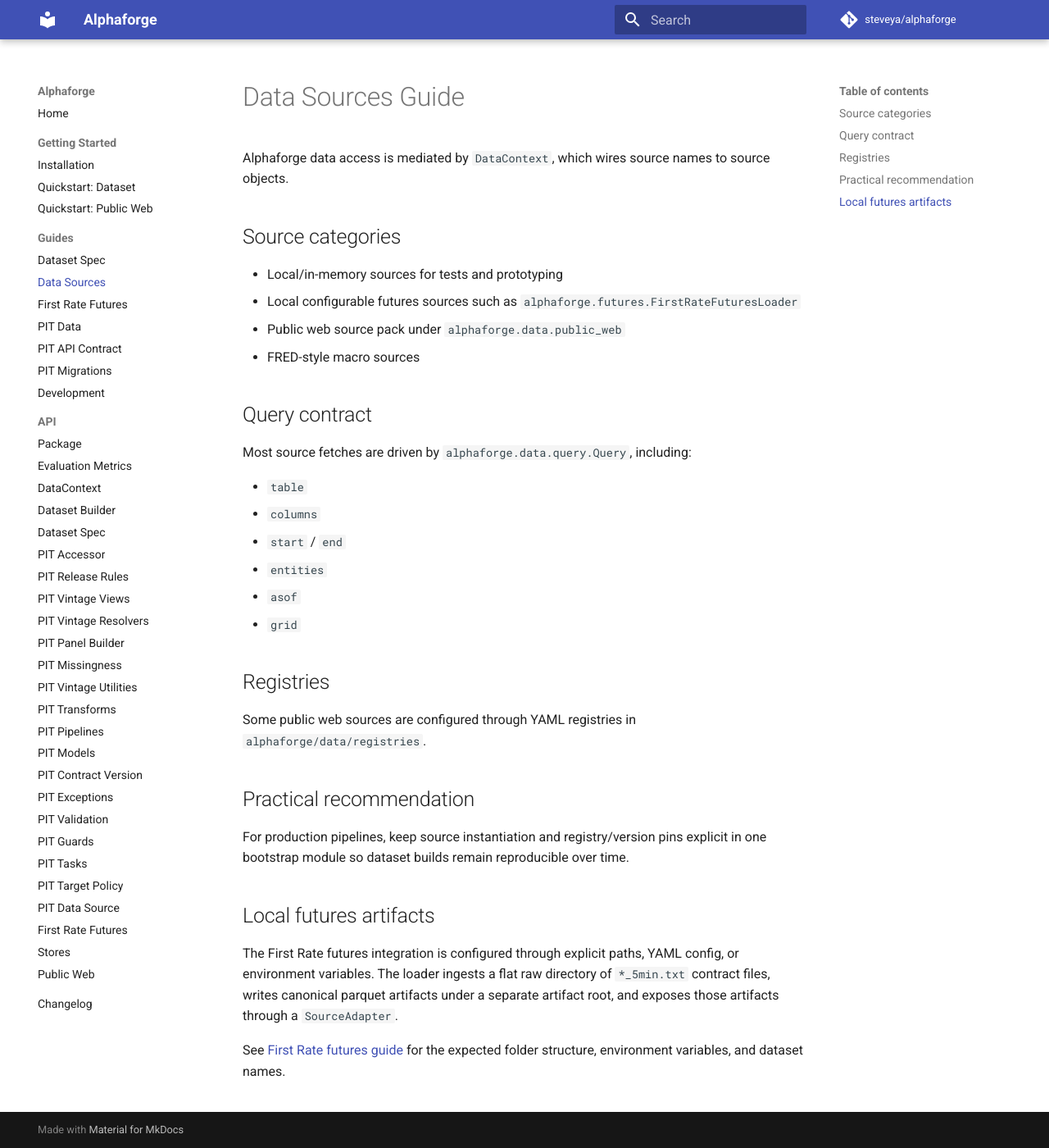
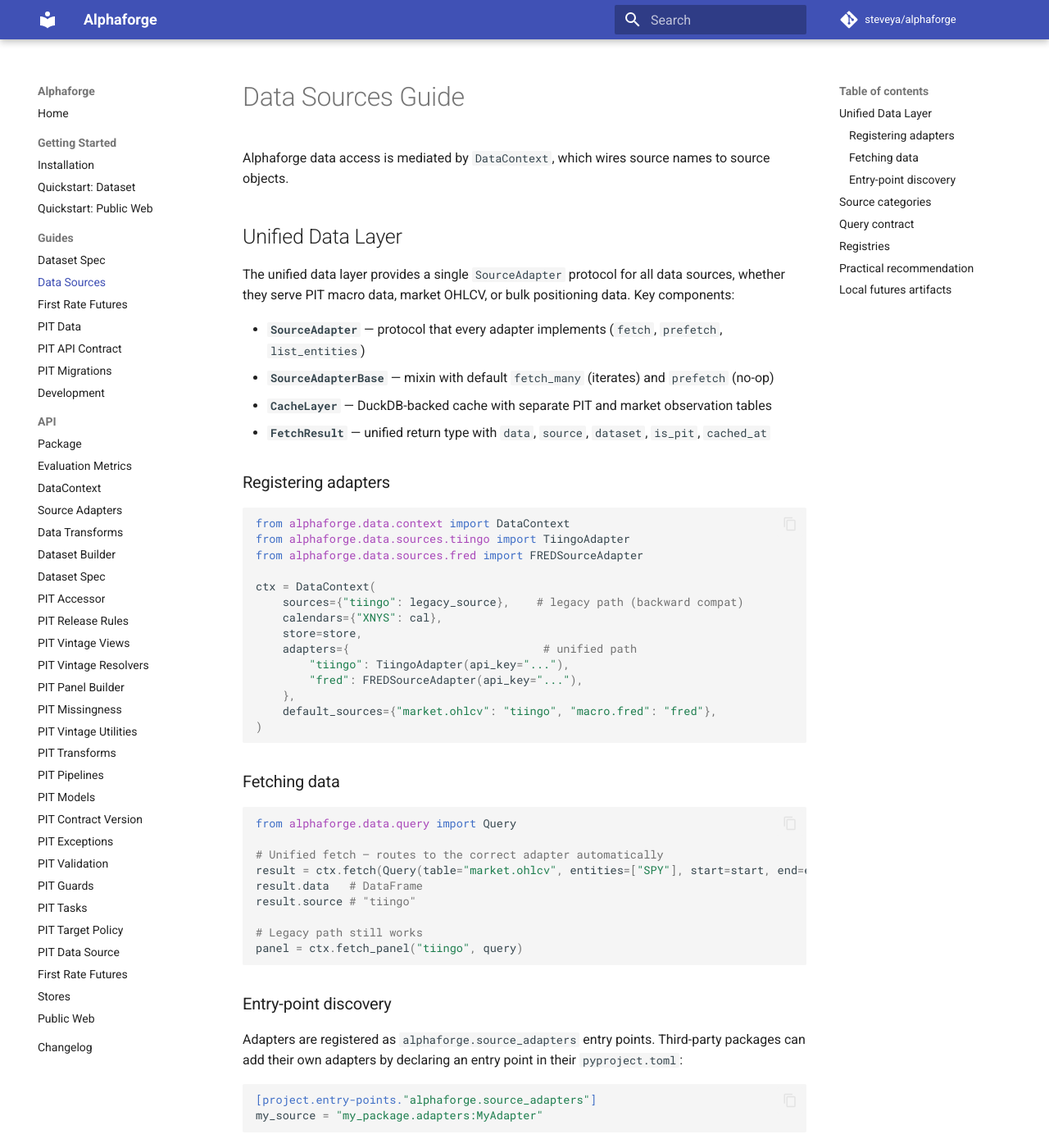
Before and after one commit to steveya/alphaforge, an MkDocs documentation site: the page built from docs/guides/data-sources.md, in a window 1280 px wide and 1400 px high. Shown: the whole window at 82% size. Built offline with MkDocs 1.6.1 and Material for MkDocs 9.7.7, drawn with Linux system fonts in a browser that asks for light colours; comment, search, counter and statistics services are not loaded; some of the changed text lies outside the part shown.

Commit message:
Add source adapter discovery docs

````diff
--- a/docs/guides/data-sources.md
+++ b/docs/guides/data-sources.md
@@ -1,6 +1,66 @@
 # Data Sources Guide
 
 Alphaforge data access is mediated by `DataContext`, which wires source names to source objects.
+
+## Unified Data Layer
+
+The unified data layer provides a single `SourceAdapter` protocol for all data sources, whether they serve PIT macro data, market OHLCV, or bulk positioning data. Key components:
+
+- **`SourceAdapter`** — protocol that every adapter implements (`fetch`, `prefetch`, `list_entities`)
+- **`SourceAdapterBase`** — mixin with default `fetch_many` (iterates) and `prefetch` (no-op)
+- **`CacheLayer`** — DuckDB-backed cache with separate PIT and market observation tables
+- **`FetchResult`** — unified return type with `data`, `source`, `dataset`, `is_pit`, `cached_at`
+
+### Registering adapters
+
+```python
+from alphaforge.data.context import DataContext
+from alphaforge.data.sources.tiingo import TiingoAdapter
+from alphaforge.data.sources.fred import FREDSourceAdapter
+
+ctx = DataContext(
+    sources={"tiingo": legacy_source},    # legacy path (backward compat)
+    calendars={"XNYS": cal},
+    store=store,
+    adapters={                             # unified path
+        "tiingo": TiingoAdapter(api_key="..."),
+        "fred": FREDSourceAdapter(api_key="..."),
+    },
+    default_sources={"market.ohlcv": "tiingo", "macro.fred": "fred"},
+)
+```
+
+### Fetching data
+
+```python
+from alphaforge.data.query import Query
+
+# Unified fetch — routes to the correct adapter automatically
+result = ctx.fetch(Query(table="market.ohlcv", entities=["SPY"], start=start, end=end))
+result.data   # DataFrame
+result.source # "tiingo"
+
+# Legacy path still works
+panel = ctx.fetch_panel("tiingo", query)
+```
+
+### Entry-point discovery
+
+Adapters are registered as `alphaforge.source_adapters` entry points. Third-party packages can add their own adapters by declaring an entry point in their `pyproject.toml`:
+
+```toml
+[project.entry-points."alphaforge.source_adapters"]
+my_source = "my_package.adapters:MyAdapter"
+```
+
+Discover all installed adapters:
+
+```python
+from alphaforge.data.sources import discover_adapters
+
+available = discover_adapters()
+# {'tiingo': <class TiingoAdapter>, 'fred': <class FREDSourceAdapter>, ...}
+```
 
 ## Source categories
 
@@ -8,6 +68,7 @@
 - Local configurable futures sources such as `alphaforge.futures.FirstRateFuturesLoader`
 - Public web source pack under `alphaforge.data.public_web`
 - FRED-style macro sources
+- Unified adapters under `alphaforge.data.sources`
 
 ## Query contract
 
--- a/mkdocs.yml
+++ b/mkdocs.yml
@@ -50,6 +50,8 @@
       - Package: api/package.md
       - Evaluation Metrics: api/evaluation-metrics.md
       - DataContext: api/data-context.md
+      - Source Adapters: api/source-adapters.md
+      - Data Transforms: api/transforms.md
       - Dataset Builder: api/dataset-builder.md
       - Dataset Spec: api/dataset-spec.md
       - PIT Accessor: api/pit-accessor.md
--- a/pyproject.toml
+++ b/pyproject.toml
@@ -42,6 +42,12 @@
     "mkdocstrings[python]>=0.28",
     "griffe>=1.5",
 ]
+
+[project.entry-points."alphaforge.source_adapters"]
+tiingo = "alphaforge.data.sources.tiingo:TiingoAdapter"
+fred = "alphaforge.data.sources.fred:FREDSourceAdapter"
+cftc = "alphaforge.data.sources.cftc:CFTCAdapter"
+dtcc = "alphaforge.data.sources.dtcc:DTCCAdapter"
 
 [project.urls]
 Homepage = "https://github.com/steveya/alphaforge"
````
Also changed, not shown: CHANGELOG.md (+6 -0 lines), docs/api/source-adapters.md (added, +41 -0 lines), docs/api/transforms.md (added, +15 -0 lines), docs/changelog.md (+6 -0 lines), 1 other file.
